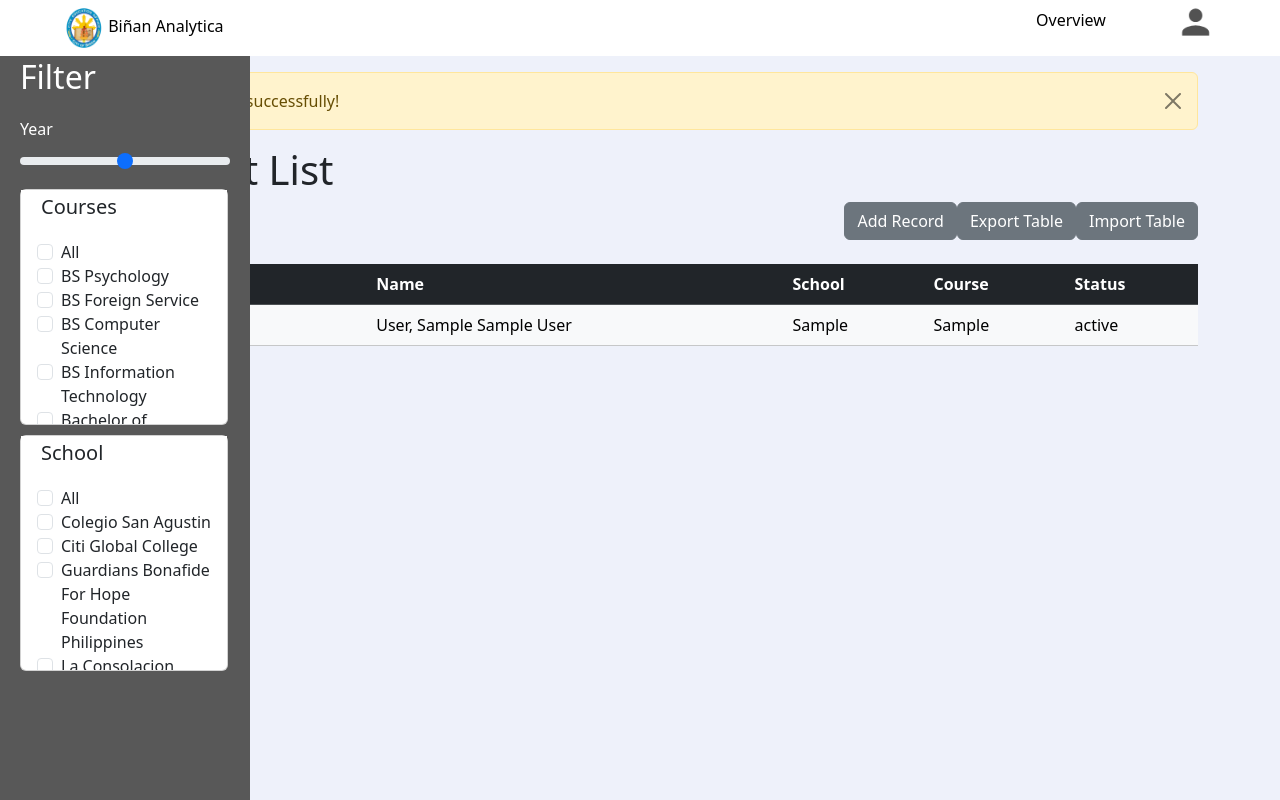
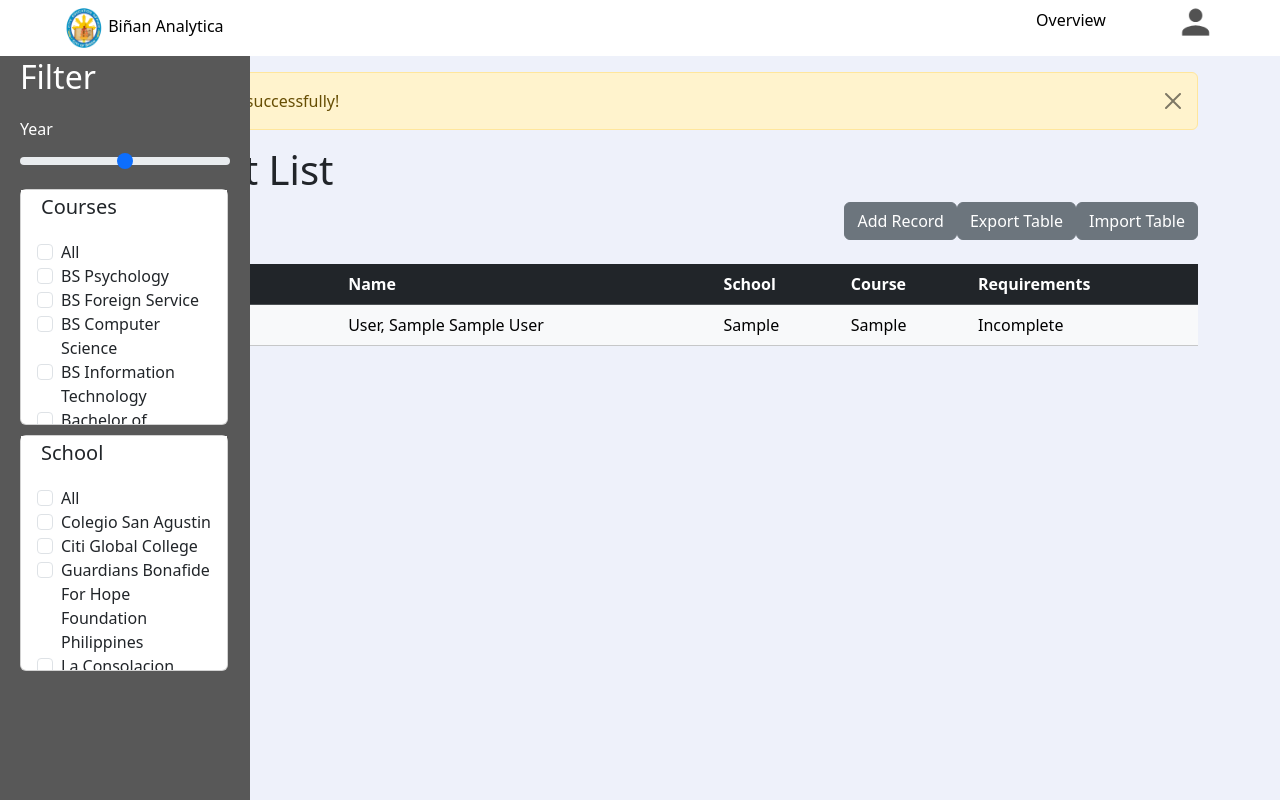
Before and after one commit to Cjeffrey125/Analytics, a Django app: page /Applicant_List/ in a window 1280 px wide. Run offline with Django 4.2, Linux system fonts and the light colour scheme; a user stored in the database is signed in; tables that the repository leaves empty hold one stand-in row (values such as "Sample post").

Commit message:
10/22/2023

```diff
--- a/project/base/models.py
+++ b/project/base/models.py
@@ -3,8 +3,6 @@ from django.db import models
 class CollegeStudentApplication(models.Model):
 
     control_number = models.CharField(unique=True, max_length=50)
-
-    status = models.CharField(max_length=10, default="Processing")
 
     #personal data
     first_name = models.CharField(max_length=50)
@@ -52,7 +50,6 @@ class CollegeStudentApplication(models.Model):
     guardian_occupation = models.CharField(max_length=100, default='')
     guardian_employer = models.CharField(max_length=100, default='')
 
-
     def __str__(self):
         return f"{self.last_name}, {self.first_name} {self.middle_name}"
 
@@ -64,11 +61,10 @@ class CollegeStudentApplication(models.Model):
             CollegeRequirements.objects.create(control=self)
 
 
-
 class CollegeRequirements(models.Model):
     control = models.ForeignKey(CollegeStudentApplication, on_delete=models.CASCADE)
-
     control_number = models.CharField(max_length=50, default='')
+    requirement = models.IntegerField(default=0)
 
     req_a = models.CharField(max_length=100, default='False')
     req_b = models.CharField(max_length=100, default='False')
@@ -85,17 +81,22 @@ class CollegeRequirements(models.Model):
     req_m = models.CharField(max_length=100, default='False')
 
     approved = models.BooleanField(default=False)
+
     def __str__(self):
         return f"Requirements for Application {self.control, self.control_number}"
 
     def save(self, *args, **kwargs):
         if not self.control_number:
             self.control_number = self.control.control_number
+
+        requirement_fields = [self.req_a, self.req_b, self.req_c, self.req_d, self.req_e, self.req_f,
+                             self.req_g, self.req_h, self.req_i, self.req_j, self.req_k, self.req_l, self.req_m]
+        self.requirement = sum(1 for field in requirement_fields if field.strip() == 'True')
+
         super().save(*args, **kwargs)
 
 
 class CollegeStudentAccepted(models.Model):
-    created_at = models.DateTimeField(auto_now_add=True)
 
     control_number = models.IntegerField(default=0)
     fullname = models.CharField(max_length=50)
@@ -105,7 +106,8 @@ class CollegeStudentAccepted(models.Model):
     grants = models.CharField(max_length=10, default='')
     semester = models.CharField(max_length=10, default='')
     remarks = models.CharField(max_length=50, default='')
-    # grades??????
+
+    # grade is seperate table
 
 class CollegeStudentRejected(models.Model):
     created_at = models.DateTimeField(auto_now_add=True)
--- a/project/base/templates/add_record.html
+++ b/project/base/templates/add_record.html
@@ -201,6 +201,7 @@
 
     </form>
 
+
     <script>
         document.addEventListener("DOMContentLoaded", function() {
             var dateOfBirthSelect = document.getElementById("id_date_of_birth");
--- a/project/base/templates/applicant_list.html
+++ b/project/base/templates/applicant_list.html
@@ -1,3 +1,4 @@
+<!-- Inside your HTML template -->
 {% extends 'base.html' %}
 
 {% block content %}
@@ -26,17 +27,23 @@
                 <th scope="col">Name</th>
                 <th scope="col">School</th>
                 <th scope="col">Course</th>
-                <th scope="col">Status</th>
+                <th scope="col">Requirements</th>
               </tr>
             </thead>
             <tbody>
-              {% for applicant_record in records %}
+              {% for applicant_record, requirement_record in records %}
               <tr onclick="window.location='{% url 'applicant_info' applicant_record.id %}';" style="cursor: pointer;">
                   <td>{{ applicant_record.control_number }}</td>
                   <td>{{ applicant_record }}</td>
                   <td>{{ applicant_record.school }}</td>
                   <td>{{ applicant_record.course }}</td>
-                  <td>{{ applicant_record.status }}</td>
+                  <td>{% if requirement_record.requirement == 13 %}
+                            Complete
+                        {% else %}
+                            Incomplete
+                        {% endif %}
+                  </td>
+
               </tr>
               {% endfor %}
             </tbody>
--- a/project/base/views.py
+++ b/project/base/views.py
@@ -14,6 +14,10 @@ class CollegeStudentApplicationResource(resources.ModelResource):
     class Meta:
         model = CollegeStudentApplication
         import_id_fields = ('Control Number',)
+
+
+def home(request):
+        return render(request, 'home.html', {})
 
 #import ----------------------------------------------------------------------------------------------------------------------------------
 #problem fk nan&update
@@ -135,10 +139,6 @@ def csv_record(request):
 #--------------------------------------------------------------------------------------------------------------------------------------------------------------------------------------
 
 
-
-def home(request):
-        return render(request, 'home.html', {})
-
 # Login  --------------------------------------------------------------------------------------------------------------------------------------------------------------------------------
 def login_user(request):
     if request.method == 'POST':
@@ -211,20 +211,21 @@ def data_visualization(request):
 #CRUD
 def view_applicant_table(request):
     records = CollegeStudentApplication.objects.all()
+    requirement_records = CollegeRequirements.objects.all()  # Fetch all requirement records
 
-#sidebar filter---------------------------------------------------------------------------------------------
+    #sidebar filter---------------------------------------------------------------------------------------------
     excluded_course =  ("0", "Choose Course")
     excluded_school = ("0", "Preferred School")
 
     course_choice = [course for course in AddApplicantForm.COURSES_OFFERED if course != excluded_course]
-    school_choices = [school for school in AddApplicantForm.SCHOOL_CHOICES if school !=excluded_school]
-#sidebar filter---------------------------------------------------------------------------------------------
+    school_choices = [school for school in AddApplicantForm.SCHOOL_CHOICES if school != excluded_school]
+    #sidebar filter---------------------------------------------------------------------------------------------
 
     if not request.session.get('login_message_displayed', False):
         messages.success(request, "You have logged in successfully!")
         request.session['login_message_displayed'] = True
 
-    return render(request, 'applicant_list.html', {'records': records, 'course_choice': course_choice, 'school_choices': school_choices})
+    return render(request, 'applicant_list.html', {'records': zip(records, requirement_records), 'course_choice': course_choice, 'school_choices': school_choices})
 
 def applicant_information(request, pk):
     if request.user.is_authenticated:
@@ -308,11 +309,3 @@ def navbar_user(request):
     return render(request, 'navbar.html', active_user)
 
 #---------------------------------------------------------------------------------------------------------------------------------------------------------------------------
-
-
-#---------------------------------------------------------------------------------------------------------------------------------------------------------------------------
-
-#Sidebar
-
-
-#---------------------------------------------------------------------------------------------------------------------------------------------------------------------------
--- a/project/project/forms.py
+++ b/project/project/forms.py
@@ -108,7 +108,9 @@ class AddApplicantForm(forms.ModelForm):
             ("Not Registered Voter", "Not Registered Voter"),
         ]
 
+
         control_number = forms.CharField(required=True, widget=forms.widgets.TextInput(attrs={"placeholder":"Control Number", "class":"form-control"}), label="")
+
 
         #Personal Data
         first_name = forms.CharField(required=True, widget=forms.widgets.TextInput(attrs={"class":"form-control"}), help_text='<span class="subscript">First Name</span>', label="")
```
Also changed, not shown: project/base/migrations/0001_initial.py, project/base/migrations/0002_remove_collegerequirements_requirement_count_and_more.py, project/base/migrations/0003_alter_collegerequirements_req_1_and_more.py (deleted), project/base/migrations/0003_remove_collegestudentapplication_status.py (added), project/base/migrations/0004_collegerequirements_approved_and_more.py (deleted), project/base/migrations/0005_rename_req_1_collegerequirements_req_a_and_more.py (deleted).
